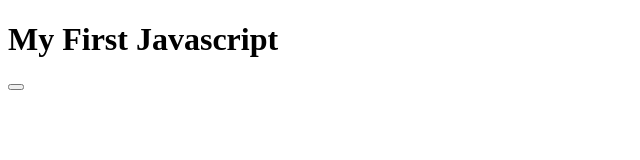
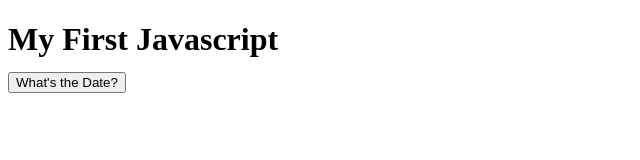
Before and after one commit to jonetta/w3schools_js, a plain HTML site: page 01_js_home/index.html in a window 1280 px wide. Shown: the whole page, without its empty margins (0-640 px from the left). Drawn offline with Linux system fonts and the light colour scheme.

Commit message:
update button

```diff
--- a/01_js_home/index.html
+++ b/01_js_home/index.html
@@ -8,7 +8,7 @@
     <h1>My First Javascript
     <div id="date">
     </div>
-    <button class="dateCreator"/>
+    <button class="dateCreator">What's the Date?</button>
     <script src="script.js"></script>
   </body>
 </html>
```
